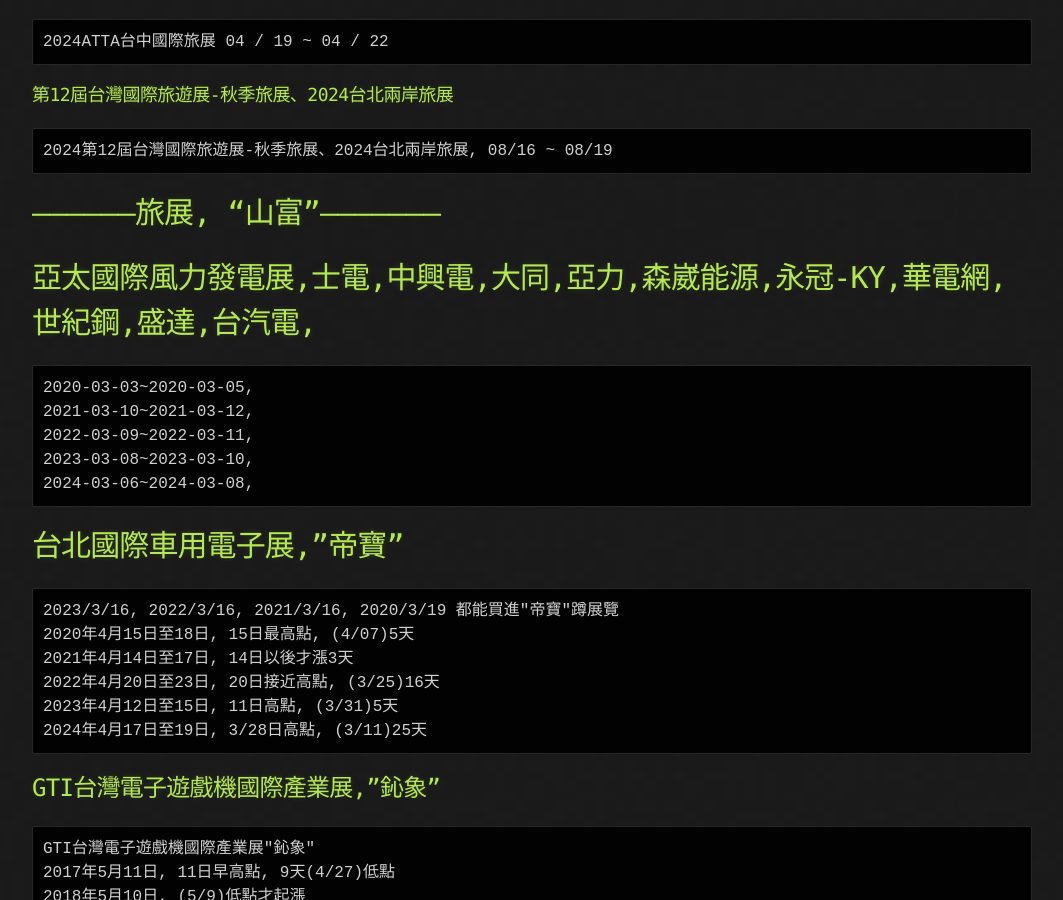
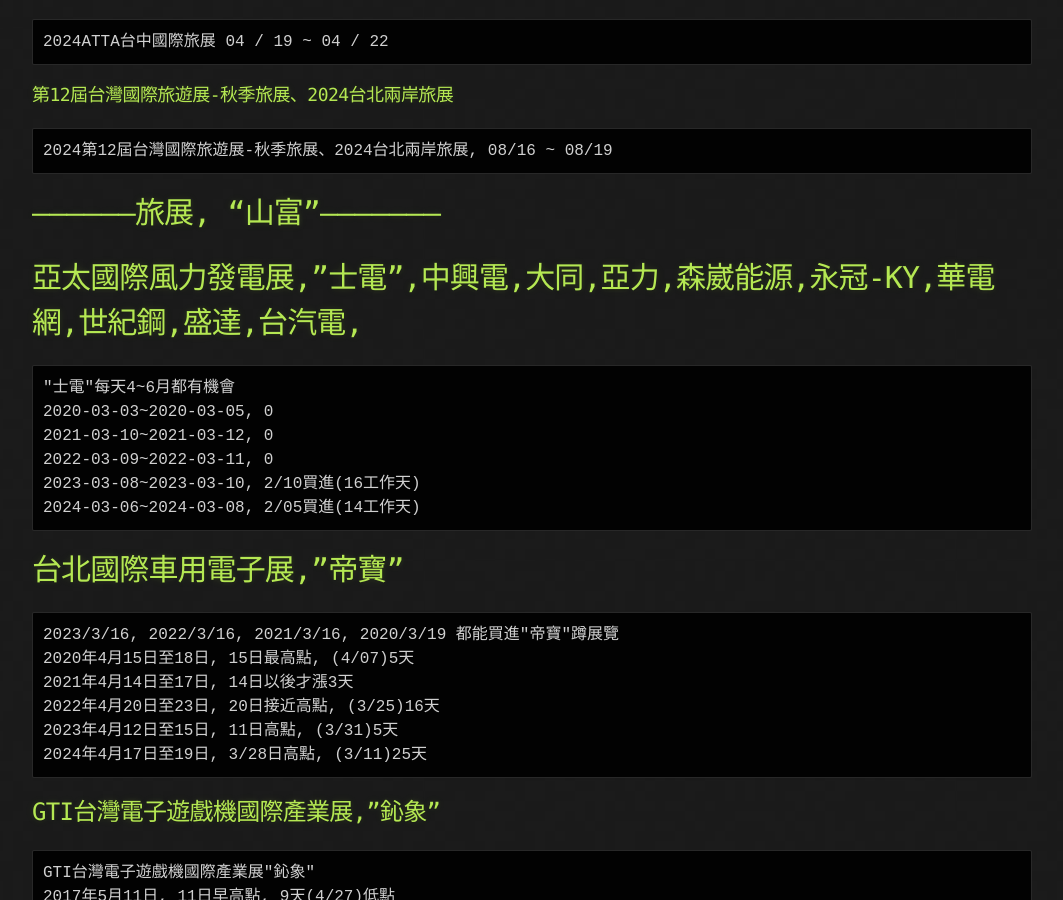
Before and after one commit to lepg5487/Stock_God, a Jekyll site: the page built from experience.md, in a window 1280 px wide and 900 px high, scrolled down 5824 px. Shown: the whole window, without its empty margins (108-1171 px from the left). Built offline with Jekyll 4.4.1, drawn with Linux system fonts in a browser that asks for light colours; our own code applies the rules of GitHub Pages for plain Markdown files.

Commit message:
Update experience.md

````diff
--- a/experience.md
+++ b/experience.md
@@ -221,13 +221,14 @@
 ```
 # -----------------旅展, "山富"--------------------
 
-# 亞太國際風力發電展,士電,中興電,大同,亞力,森崴能源,永冠-KY,華電網,世紀鋼,盛達,台汽電,
+# 亞太國際風力發電展,"士電",中興電,大同,亞力,森崴能源,永冠-KY,華電網,世紀鋼,盛達,台汽電,
 ```
-2020-03-03~2020-03-05,
-2021-03-10~2021-03-12,
-2022-03-09~2022-03-11,
-2023-03-08~2023-03-10,
-2024-03-06~2024-03-08,
+"士電"每天4~6月都有機會
+2020-03-03~2020-03-05, 0
+2021-03-10~2021-03-12, 0
+2022-03-09~2022-03-11, 0
+2023-03-08~2023-03-10, 2/10買進(16工作天)
+2024-03-06~2024-03-08, 2/05買進(14工作天)
 ```
 
 # 台北國際車用電子展,"帝寶"
````
